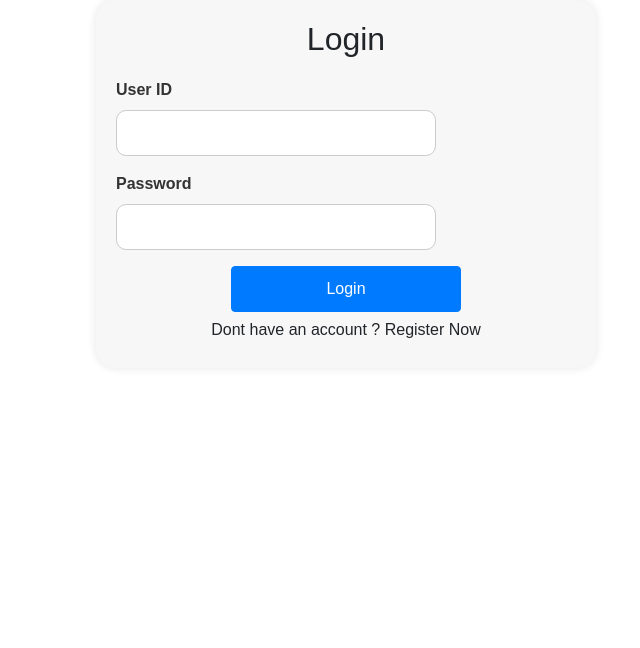
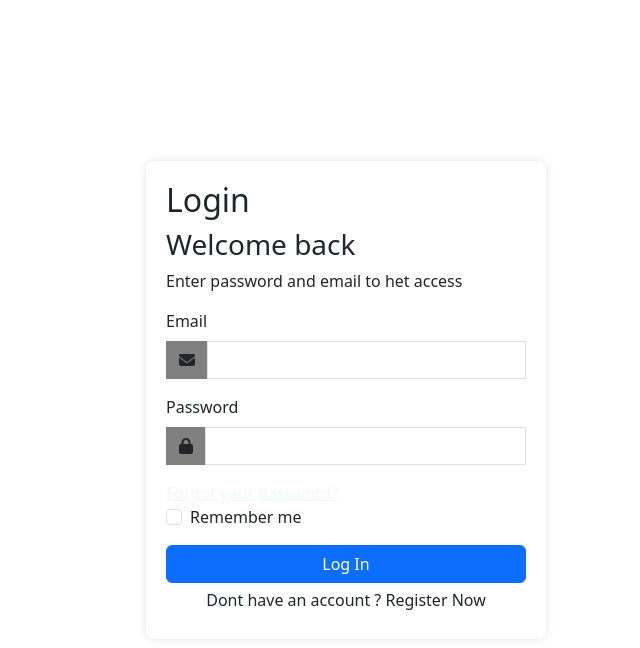
Before and after one commit to bits-his/e-Commerce, a React (Vite) app: page / in a window 1280 px wide. Shown: the top 648 px of the page, without its empty margins (294-934 px from the left). Built offline with nearby package versions, Linux system fonts and the light colour scheme.

Commit message:
redesign the login page

```diff
--- a/package.json
+++ b/package.json
@@ -10,6 +10,7 @@
     "preview": "vite preview"
   },
   "dependencies": {
+    "@fortawesome/fontawesome-free": "^6.6.0",
     "bootstrap": "^5.3.3",
     "react": "^18.3.1",
     "react-bootstrap": "^2.10.4",
--- a/src/Styles/Login.css
+++ b/src/Styles/Login.css
@@ -1,72 +1,97 @@
-/* src/styles/styles.css */
 
-/* body {
-    font-family: 'Arial', sans-serif;
-    background-color: #f7f7f7;
-    margin: 0;
-    padding: 0;
-    display: flex;
-    justify-content: center;
-    align-items: center;
-    height: 100vh;
-  } */
-
-.login-body{
-  height: 100vh;
-}
 .login {
   width: 100%;
-    max-width: 500px;
+  max-width: 400px;
   padding: 20px;
   background-color: #ffffff;
   box-shadow: 0 0 10px rgba(0, 0, 0, 0.1);
-    border-radius: 20px;
-    font-family: 'Arial', sans-serif;
-    background-color: #f7f7f7;
-    margin: 0 auto;
-    justify-content: center;
+  border-radius: 8px;
+}
+
+.text-center {
+  text-align: center;
+}
+
+.mb-4 {
+  margin-bottom: 1.5rem;
+}
+
+.input-group-prepend .input-group-text {
+  background-color: gray;
+  border-radius: 0;
+  border: 1px solid gray;
+  height: 100%;
+  display: flex;
+  align-items: center;
+
+}
+
+.input-group .form-control {
+  border-radius: 0;
+}
+
+.input-group-text {
+  border-color: #cccccc;
+  height: 100%;
+  display: flex;
   align-items: center;
 }
 
-  .login h2 {
-    text-align: center;
-    margin-bottom: 20px;
+.input-group .form-control:focus {
+  box-shadow: none;
+  border-color: #cccccc;
 }
 
-  .login .form-label {
-    margin-bottom: 8px;
-    font-weight: bold;
-    color: #333333;
+.ml-auto {
+  margin-left: auto;
 }
 
-  .login .form-control {
-    width: 20rem;
-    margin-bottom: 16px;
-    padding: 10px;
-    border-radius: 10px;
-    border: 1px solid #cccccc;
+.forgot-password {
+  font-size: 0.875rem;
+  color: gray;
+  text-decoration: none;
+  margin-top: 10px;
 }
 
-  .login .btn-primary {
-    width: 50%;
-    padding: 10px;
-    margin: auto 0;
-    background-color: #007bff;
-    border-color: #007bff;
-    border-radius: 4px;
+.forgot-password:hover {
+  text-decoration: underline;
 }
 
-  .login .btn-primary:hover {
-    background-color: #0056b3;
-    border-color: #004085;
+.w-100 {
+  width: 100%;
 }
- /* Media Queries */
-@media (min-width: 768px) {
-    .login {
-      max-width: 500px;
+
+.mt-3 {
+  margin-top: 1rem;
 }
-    .btn-primary{
-        font-size: 5rem;
-        font-weight: 600;
+
+.d-flex {
+  display: flex;
 }
+
+.justify-content-center {
+  justify-content: center;
 }
+
+.mr-2 {
+  margin-right: 0.5rem;
+}
+
+.ml-2 {
+  margin-left: 0.5rem;
+}
+
+.btn-outline-danger,
+.btn-outline-primary {
+  width: 100%;
+}
+
+.btn-primary {
+  background-color: gray;
+  border-color: gray;
+}
+
+.btn-primary:hover {
+  background-color: gray;
+  border-color: gray;
+}
--- a/src/pages/Login.jsx
+++ b/src/pages/Login.jsx
@@ -1,15 +1,16 @@
-import React, { useState } from 'react';
-import { Form, Button } from 'react-bootstrap';
-import { Link, useNavigate } from 'react-router-dom';
-import { NavLink, } from 'react-router-dom';
-import toast from 'react-hot-toast';
-import '../Styles/Login.css';
+import React, { useState } from "react";
+import { Form, Button } from "react-bootstrap";
+import { Link, useNavigate } from "react-router-dom";
+import { NavLink } from "react-router-dom";
+import toast from "react-hot-toast";
+import "../Styles/Login.css";
+import '@fortawesome/fontawesome-free/css/all.min.css';
 
 
 function Login() {
   const [formData, setFormData] = useState({
-        userId: '',
-        password: ''
+    userId: "",
+    password: "",
   });
 
   const navigate = useNavigate();
@@ -18,33 +19,50 @@ function Login() {
     const { name, value } = e.target;
     setFormData({
       ...formData,
-            [name]: value
+      [name]: value,
     });
   };
 
   const handleSubmit = (e) => {
     e.preventDefault();
     // Perform actions based on formData
-        console.log('Form submitted with:', formData);
+    console.log("Form submitted with:", formData);
 
-        if (formData.userId === 'admin') {
-            toast.success('Admin logged in');
-            navigate('/admin-dashboard');
-        }
-        else if (formData.userId === 'buyer') {
-            toast.success('buyer logged in');
-            navigate('/user-dashboard');
-        }
-        else {
-            toast.error('user not found');
+    if (formData.userId === "admin") {
+      toast.success("Admin logged in");
+      navigate("/admin-dashboard");
+    } else if (formData.userId === "buyer") {
+      toast.success("buyer logged in");
+      navigate("/user-dashboard");
+    } else {
+      toast.error("user not found");
     }
   };
 
   return (
-        <div className='login'>
+    <div
+      className="d-flex"
+      style={{
+        justifyContent: "center",
+        alignItems: "center",
+        height: "100vh",
+      }}
+    >
+      <div className="login">
+        <div>
           <h2>Login</h2>
+        </div>
+        <h3>Welcome back</h3>
+        <p>Enter password and email to het access</p>
         <Form onSubmit={handleSubmit}>
-                <Form.Label htmlFor="user">User ID</Form.Label>
+          <Form.Group controlId="formEmail">
+            <Form.Label htmlFor="user">Email</Form.Label>
+            <div className="input-group mb-3">
+              <div className="input-group-prepend">
+                <span className="input-group-text">
+                  <i className="fas fa-envelope"></i>
+                </span>
+              </div>
               <Form.Control
                 type="text"
                 id="user"
@@ -53,7 +71,16 @@ function Login() {
                 value={formData.userId}
                 onChange={handleChange}
               />
+            </div>
+          </Form.Group>
+          <Form.Group controlId="passwordId">
             <Form.Label htmlFor="pass">Password</Form.Label>
+            <div className="input-group mb-3">
+              <div className="input-group-prepend">
+                <span className="input-group-text">
+                  <i className="fas fa-lock icon"></i>
+                </span>
+              </div>
               <Form.Control
                 type="password"
                 id="pass"
@@ -62,15 +89,30 @@ function Login() {
                 value={formData.password}
                 onChange={handleChange}
               />
-                <div className='d-flex' style={{justifyContent:"center"}}>
-                    <Button variant='primary' type='submit' className='btn-primary'>Login</Button>
             </div>
-                <div className='d-flex pt-2' style={{justifyContent:"center"}}>
-                    <h6>Dont have an account ? <Link to= 'register' className='text-decoration-none text-dark'>Register Now</Link> </h6>
+            <Link to="/forgot-password" className="ml-auto">
+              Forgot your password?
+            </Link>
+          </Form.Group>
+          <Form.Group controlId="formRemember" className="mb-3">
+            <Form.Check type="checkbox" label="Remember me" />
+          </Form.Group>
+
+          <Button variant="primary" type="submit" className="w-100 btn-primary">
+            Log In
+          </Button>
+          <div className="d-flex pt-2" style={{ justifyContent: "center" }}>
+            <h6>
+              Dont have an account ?{" "}
+              <Link to="register" className="text-decoration-none text-dark">
+                Register Now
+              </Link>{" "}
+            </h6>
           </div>
         </Form>
+      </div>
     </div>
   );
 }
 
-export default Login
+export default Login;
--- a/src/pages/Registration.jsx
+++ b/src/pages/Registration.jsx
@@ -40,7 +40,8 @@ function Registration() {
     };
 
     return (
-        <div className='register'>
+        <div className='d-flex' style={{justifyContent:"center", alignItems:"center", height:"100vh"}}>
+            <div className='register'>
             <h2>Registration</h2>
             <Form onSubmit={handleSubmit}>
                 <Form.Label htmlFor="user">First Name</Form.Label>
@@ -96,6 +97,7 @@ function Registration() {
                 </div>
             </Form>
         </div>
+        </div>
     );
 }
 
```
Also changed, not shown: 1 other file (tests, documents, lock files or other folders). Lines whose indentation alone changed are shown as unchanged.
